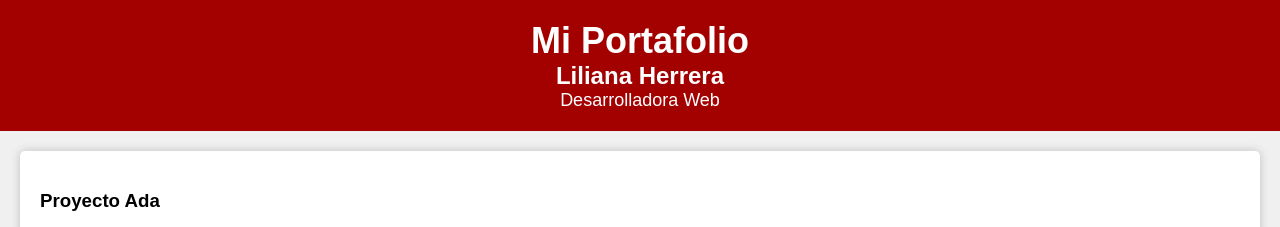
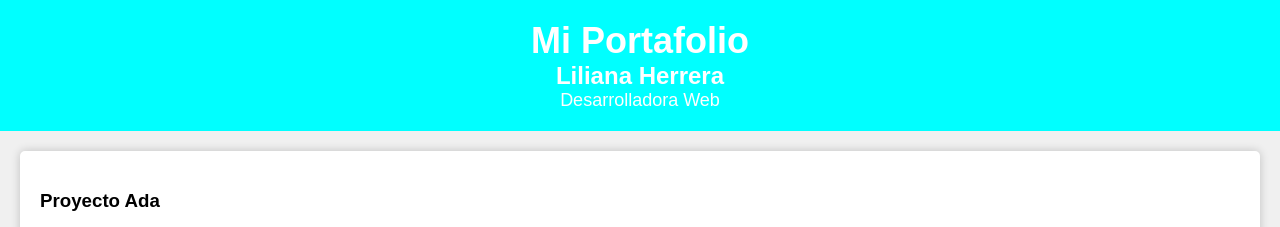
Before and after one commit to llherrerap/portafolio-liliana, a plain HTML site: page index.html in a window 1280 px wide. Shown: the top 227 px of the page. Drawn offline with Linux system fonts and the light colour scheme.

Commit message:
Modifico el color del header

```diff
--- a/style.css
+++ b/style.css
@@ -7,7 +7,7 @@ body {
 }
 
 header {
-    background-color: #a30000;
+    background-color: aqua;
     color: #fff;
     text-align: center;
     padding: 20px;
```
